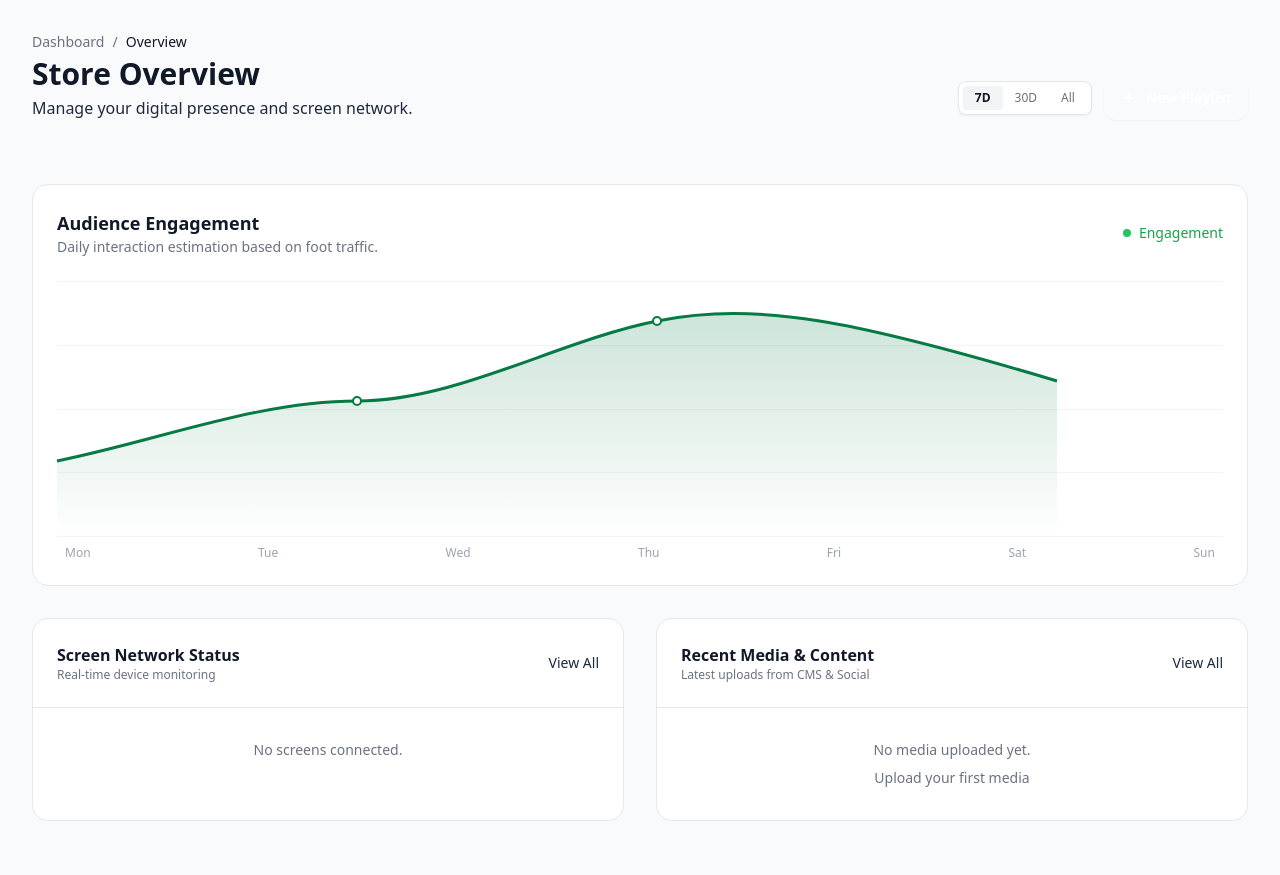
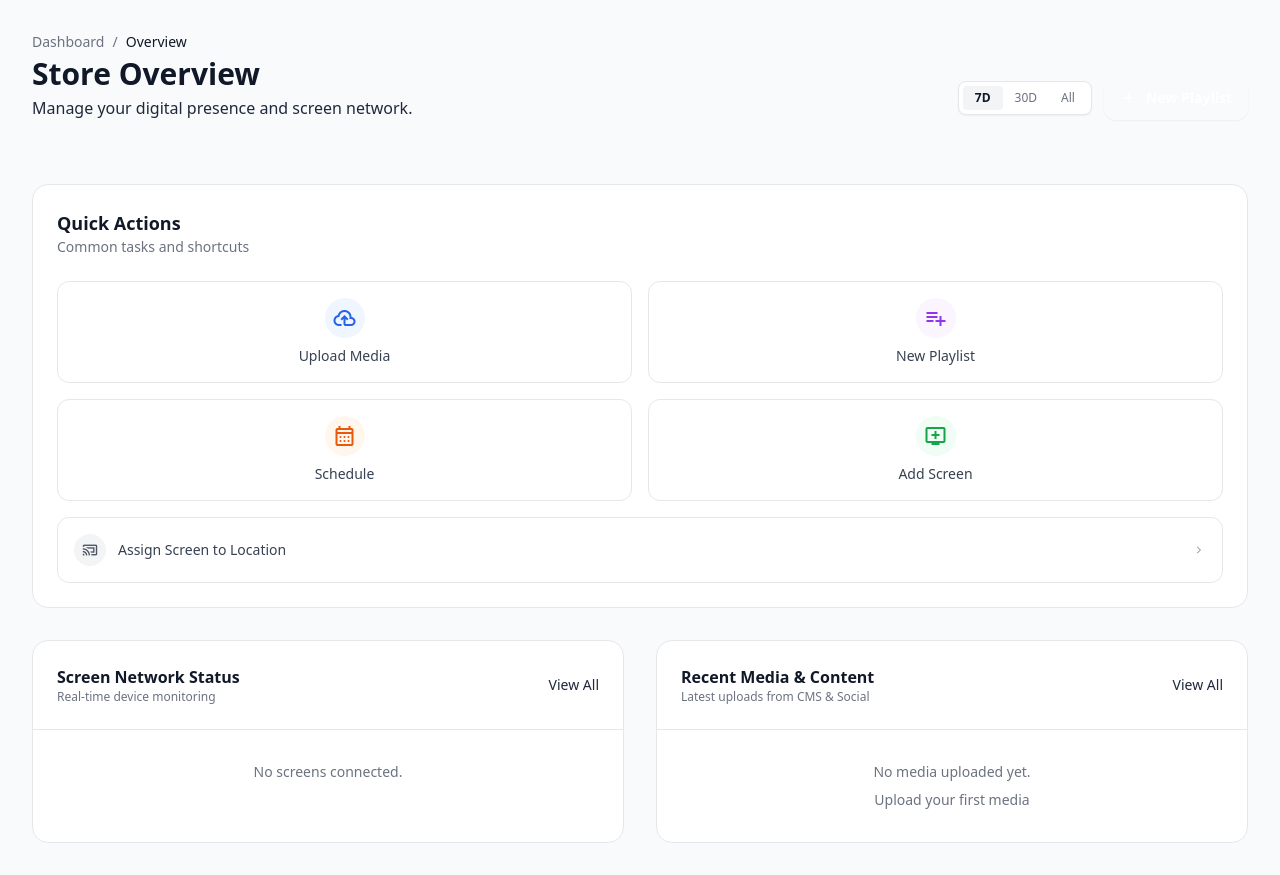
Before and after one commit to dotunv/hotcrowdcms, a Django app: template templates/dashboard.html in a window 1280 px wide. Run offline with Django 5.2, Linux system fonts and the light colour scheme; the template is opened without the code that fills it, so the values that code supplies are empty; some libraries are stand-ins or nearby versions.

Commit message:
feat: add initial dashboard page with store overview, quick actions, screen network status, and recent media.

```diff
--- a/templates/dashboard.html
+++ b/templates/dashboard.html
@@ -38,53 +38,68 @@
         <!-- Stat Cards -->
         {% include "partials/dashboard_stats.html" %}
 
-        <!-- Audience Engagement Chart Placeholder -->
+        <!-- Quick Actions (Operator Efficiency) -->
         <div
             class="bg-white dark:bg-surface-dark p-6 rounded-2xl shadow-card border border-border-light dark:border-border-dark">
-            <div class="flex justify-between items-center mb-6">
-                <div>
-                    <h3 class="text-lg font-bold text-gray-900 dark:text-white">Audience Engagement</h3>
-                    <p class="text-sm text-gray-500">Daily interaction estimation based on foot traffic.</p>
-                </div>
-                <div class="flex items-center text-sm font-medium text-green-600">
-                    <span class="w-2 h-2 bg-green-500 rounded-full mr-2"></span>
-                    Engagement
-                </div>
+            <div class="mb-6">
+                <h3 class="text-lg font-bold text-gray-900 dark:text-white">Quick Actions</h3>
+                <p class="text-sm text-gray-500">Common tasks and shortcuts</p>
             </div>
 
-            <!-- CSS Chart Visual -->
-            <div class="relative h-64 w-full">
-                <!-- Grid Lines -->
-                <div class="absolute inset-0 flex flex-col justify-between text-xs text-gray-400">
-                    <div class="border-b border-gray-100 dark:border-gray-700 w-full h-0"></div>
-                    <div class="border-b border-gray-100 dark:border-gray-700 w-full h-0"></div>
-                    <div class="border-b border-gray-100 dark:border-gray-700 w-full h-0"></div>
-                    <div class="border-b border-gray-100 dark:border-gray-700 w-full h-0"></div>
-                    <div class="border-b border-gray-100 dark:border-gray-700 w-full h-0"></div>
+            <div class="grid grid-cols-2 gap-4">
+                <!-- Upload Content -->
+                <a href="{% url 'media_library' %}"
+                    class="flex flex-col items-center justify-center p-4 rounded-xl border border-border-light dark:border-border-dark hover:bg-gray-50 dark:hover:bg-gray-800 transition-colors group">
+                    <div
+                        class="w-10 h-10 rounded-full bg-blue-50 dark:bg-blue-900/20 text-blue-600 dark:text-blue-400 flex items-center justify-center mb-2 group-hover:scale-110 transition-transform">
+                        <span class="material-symbols-outlined">cloud_upload</span>
+                    </div>
+                    <span class="text-sm font-medium text-gray-700 dark:text-gray-300">Upload Media</span>
+                </a>
+
+                <!-- Create Playlist -->
+                <a href="{% url 'playlist_builder' %}"
+                    class="flex flex-col items-center justify-center p-4 rounded-xl border border-border-light dark:border-border-dark hover:bg-gray-50 dark:hover:bg-gray-800 transition-colors group">
+                    <div
+                        class="w-10 h-10 rounded-full bg-purple-50 dark:bg-purple-900/20 text-purple-600 dark:text-purple-400 flex items-center justify-center mb-2 group-hover:scale-110 transition-transform">
+                        <span class="material-symbols-outlined">playlist_add</span>
+                    </div>
+                    <span class="text-sm font-medium text-gray-700 dark:text-gray-300">New Playlist</span>
+                </a>
+
+                <!-- Schedule Content -->
+                <a href="{% url 'playlists_list' %}"
+                    class="flex flex-col items-center justify-center p-4 rounded-xl border border-border-light dark:border-border-dark hover:bg-gray-50 dark:hover:bg-gray-800 transition-colors group">
+                    <div
+                        class="w-10 h-10 rounded-full bg-orange-50 dark:bg-orange-900/20 text-orange-600 dark:text-orange-400 flex items-center justify-center mb-2 group-hover:scale-110 transition-transform">
+                        <span class="material-symbols-outlined">calendar_month</span>
+                    </div>
+                    <span class="text-sm font-medium text-gray-700 dark:text-gray-300">Schedule</span>
+                </a>
+
+                <!-- Add Screen -->
+                <a href="{% url 'setup_screen' %}"
+                    class="flex flex-col items-center justify-center p-4 rounded-xl border border-border-light dark:border-border-dark hover:bg-gray-50 dark:hover:bg-gray-800 transition-colors group">
+                    <div
+                        class="w-10 h-10 rounded-full bg-green-50 dark:bg-green-900/20 text-green-600 dark:text-green-400 flex items-center justify-center mb-2 group-hover:scale-110 transition-transform">
+                        <span class="material-symbols-outlined">add_to_queue</span>
+                    </div>
+                    <span class="text-sm font-medium text-gray-700 dark:text-gray-300">Add Screen</span>
+                </a>
             </div>
 
-                <!-- Graph Curve (SVG) -->
-                <svg class="absolute inset-0 w-full h-full overflow-visible" preserveAspectRatio="none">
-                    <defs>
-                        <linearGradient id="gradient" x1="0" y1="0" x2="0" y2="1">
-                            <stop offset="0%" stop-color="#057A43" stop-opacity="0.2" />
-                            <stop offset="100%" stop-color="#057A43" stop-opacity="0" />
-                        </linearGradient>
-                    </defs>
-                    <path
-                        d="M0,180 C100,160 200,120 300,120 C400,120 500,60 600,40 C700,20 800,40 1000,100 L1000,256 L0,256 Z"
-                        fill="url(#gradient)" />
-                    <path d="M0,180 C100,160 200,120 300,120 C400,120 500,60 600,40 C700,20 800,40 1000,100" fill="none"
-                        stroke="#057A43" stroke-width="3" />
-
-                    <!-- Data Points -->
-                    <circle cx="300" cy="120" r="4" fill="#F9F9F7" stroke="#057A43" stroke-width="2" />
-                    <circle cx="600" cy="40" r="4" fill="#F9F9F7" stroke="#057A43" stroke-width="2" />
-                </svg>
+            <!-- Assign Screen Full Width -->
+            <a href="{% url 'screens' %}"
+                class="mt-4 flex items-center justify-between p-4 rounded-xl border border-border-light dark:border-border-dark hover:bg-gray-50 dark:hover:bg-gray-800 transition-colors group w-full">
+                <div class="flex items-center gap-3">
+                    <div
+                        class="w-8 h-8 rounded-full bg-gray-100 dark:bg-gray-800 text-gray-600 dark:text-gray-400 flex items-center justify-center group-hover:bg-gray-200 dark:group-hover:bg-gray-700 transition-colors">
+                        <span class="material-symbols-outlined text-lg">cast_connected</span>
                     </div>
-            <div class="flex justify-between text-xs text-gray-400 mt-2 px-2">
-                <span>Mon</span><span>Tue</span><span>Wed</span><span>Thu</span><span>Fri</span><span>Sat</span><span>Sun</span>
+                    <span class="text-sm font-medium text-gray-700 dark:text-gray-300">Assign Screen to Location</span>
                 </div>
+                <span class="material-symbols-outlined text-gray-400 text-sm">chevron_right</span>
+            </a>
         </div>
 
         <div class="grid grid-cols-1 lg:grid-cols-2 gap-8">
@@ -96,8 +111,8 @@
                         <h3 class="font-bold text-gray-900 dark:text-white">Screen Network Status</h3>
                         <p class="text-xs text-gray-500">Real-time device monitoring</p>
                     </div>
-                    <a href="{% url 'screens' %}"
-                        class="text-sm font-medium text-primary hover:text-secondary">View All</a>
+                    <a href="{% url 'screens' %}" class="text-sm font-medium text-primary hover:text-secondary">View
+                        All</a>
                 </div>
                 <div class="divide-y divide-gray-100 dark:divide-gray-700">
                     {% for screen in screens|slice:":3" %}
@@ -111,14 +126,16 @@
                             <div>
                                 <h4 class="text-sm font-bold text-gray-900 dark:text-white">{{ screen.name }}</h4>
                                 <p class="text-xs text-gray-500">
- {% if screen.assigned_playlist %}Playing: {{ screen.assigned_playlist.name }}{% else %}No Content{% endif %}
+                                    {% if screen.assigned_playlist %}Playing: {{ screen.assigned_playlist.name }}{% else
+                                    %}No Content{% endif %}
                                 </p>
                             </div>
                         </div>
                         <div class="flex items-center gap-2">
                             <span
                                 class="w-2 h-2 rounded-full {% if screen.is_online %}bg-green-500{% else %}bg-red-500{% endif %}"></span>
- <span class="text-xs font-medium text-gray-600">{% if screen.is_online %}Online{% else %}Offline{% endif %}</span>
+                            <span class="text-xs font-medium text-gray-600">{% if screen.is_online %}Online{% else
+                                %}Offline{% endif %}</span>
                         </div>
                     </div>
                     {% empty %}
@@ -135,43 +152,54 @@
                         <h3 class="font-bold text-gray-900 dark:text-white">Recent Media & Content</h3>
                         <p class="text-xs text-gray-500">Latest uploads from CMS & Social</p>
                     </div>
-                    <a href="{% url 'media_library' %}" class="text-sm font-medium text-primary hover:text-secondary">View All</a>
+                    <a href="{% url 'media_library' %}"
+                        class="text-sm font-medium text-primary hover:text-secondary">View All</a>
                 </div>
                 <div class="divide-y divide-gray-100 dark:divide-gray-700">
                     {% for media in recent_media %}
-                    <div class="p-4 flex items-center justify-between hover:bg-gray-50 dark:hover:bg-gray-800 transition-colors">
+                    <div
+                        class="p-4 flex items-center justify-between hover:bg-gray-50 dark:hover:bg-gray-800 transition-colors">
                         <div class="flex items-center gap-4">
                             {% if media.media_type == 'IMAGE' or media.media_type == 'VIDEO' %}
                             {% if media.thumbnail_url %}
-                                <img class="w-10 h-10 rounded-lg object-cover" src="{{ media.thumbnail_url }}" alt="{{ media.name|default:'Media' }}">
+                            <img class="w-10 h-10 rounded-lg object-cover" src="{{ media.thumbnail_url }}"
+                                alt="{{ media.name|default:'Media' }}">
                             {% elif media.file_url %}
-                                <img class="w-10 h-10 rounded-lg object-cover" src="{{ media.file_url }}" alt="{{ media.name|default:'Media' }}">
+                            <img class="w-10 h-10 rounded-lg object-cover" src="{{ media.file_url }}"
+                                alt="{{ media.name|default:'Media' }}">
                             {% else %}
-                                <div class="w-10 h-10 rounded-lg bg-gray-100 dark:bg-gray-800 flex items-center justify-center text-gray-400">
-                                    <span class="material-symbols-outlined">{% if media.media_type == 'VIDEO' %}videocam{% else %}image{% endif %}</span>
+                            <div
+                                class="w-10 h-10 rounded-lg bg-gray-100 dark:bg-gray-800 flex items-center justify-center text-gray-400">
+                                <span class="material-symbols-outlined">{% if media.media_type == 'VIDEO' %}videocam{%
+                                    else %}image{% endif %}</span>
                             </div>
                             {% endif %}
                             {% else %}
-                            <div class="w-10 h-10 rounded-lg bg-gray-100 dark:bg-gray-800 flex items-center justify-center text-gray-400">
+                            <div
+                                class="w-10 h-10 rounded-lg bg-gray-100 dark:bg-gray-800 flex items-center justify-center text-gray-400">
                                 <span class="material-symbols-outlined">description</span>
                             </div>
                             {% endif %}
                             <div>
-                                <h4 class="text-sm font-bold text-gray-900 dark:text-white">{{ media.name|default:"Untitled Media" }}</h4>
+                                <h4 class="text-sm font-bold text-gray-900 dark:text-white">{{
+                                    media.name|default:"Untitled Media" }}</h4>
                                 <p class="text-xs text-gray-500">
                                     {% if media.source == 'INSTAGRAM' %}Source: Instagram{% else %}Uploaded{% endif %} •
                                     {{ media.media_type|title }}
                                 </p>
                             </div>
                         </div>
-                        <span class="px-2 py-1 rounded {% if media.source == 'INSTAGRAM' %}bg-pink-100 dark:bg-pink-900/20 text-pink-700 dark:text-pink-300{% else %}bg-green-100 dark:bg-green-900/20 text-green-700 dark:text-green-300{% endif %} text-xs font-bold">
+                        <span
+                            class="px-2 py-1 rounded {% if media.source == 'INSTAGRAM' %}bg-pink-100 dark:bg-pink-900/20 text-pink-700 dark:text-pink-300{% else %}bg-green-100 dark:bg-green-900/20 text-green-700 dark:text-green-300{% endif %} text-xs font-bold">
                             {% if media.source == 'INSTAGRAM' %}Synced{% else %}Upload{% endif %}
                         </span>
                     </div>
                     {% empty %}
                     <div class="p-8 text-center text-gray-500 text-sm">
                         <p>No media uploaded yet.</p>
-                        <a href="{% url 'media_library' %}" class="text-primary hover:text-secondary font-medium mt-2 inline-block">Upload your first media</a>
+                        <a href="{% url 'media_library' %}"
+                            class="text-primary hover:text-secondary font-medium mt-2 inline-block">Upload your first
+                            media</a>
                     </div>
                     {% endfor %}
                 </div>
```
Lines whose indentation alone changed are shown as unchanged.
